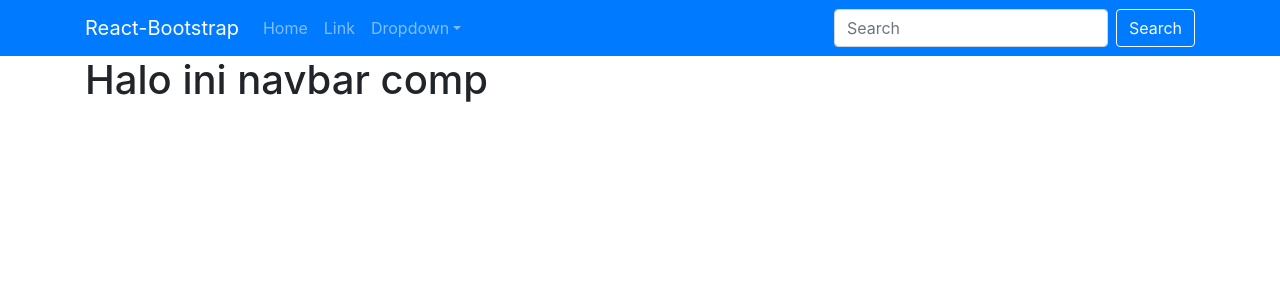
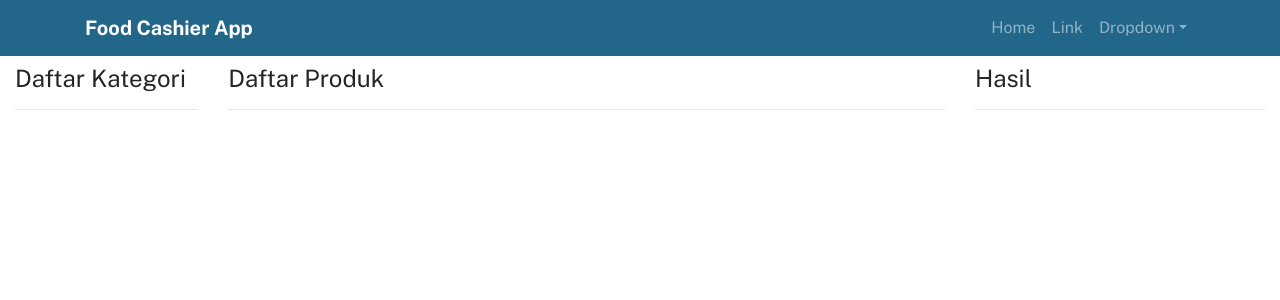
Before and after one commit to giannurwana19/react-food-app, a React (Create React App) app: page / in a window 1280 px wide. Shown: the top 300 px of the page. Built offline with nearby package versions, Linux system fonts and the light colour scheme.

Commit message:
setting font dan desain layout

```diff
--- a/src/App.js
+++ b/src/App.js
@@ -1,13 +1,22 @@
-import { Container } from 'react-bootstrap';
+import { Container, Row } from 'react-bootstrap';
+import {
+  ListCategoryComp,
+  ListProductComp,
+  NavbarComp,
+  ResultComp,
+} from './components';
 import './App.css';
-import NavbarComp from './components/NavbarComp';
 
 function App() {
   return (
     <>
       <NavbarComp />
-      <Container>
-        <h1>Halo ini navbar comp</h1>
+      <Container fluid>
+        <Row>
+          <ListCategoryComp />
+          <ListProductComp />
+          <ResultComp />
+        </Row>
       </Container>
     </>
   );
--- /dev/null
+++ b/src/components/ListCategoryComp.js
@@ -0,0 +1,15 @@
+import { Component } from 'react';
+import { Col } from 'react-bootstrap';
+
+class ListCategoryComp extends Component {
+  render() {
+    return (
+      <Col md="2">
+        <h4>Daftar Kategori</h4>
+        <hr />
+      </Col>
+    );
+  }
+}
+
+export default ListCategoryComp;
--- /dev/null
+++ b/src/components/ListProductComp.js
@@ -0,0 +1,15 @@
+import { Component } from 'react';
+import { Col } from 'react-bootstrap';
+
+class ListProductComp extends Component {
+  render() {
+    return (
+      <Col>
+        <h4>Daftar Produk</h4>
+        <hr />
+      </Col>
+    );
+  }
+}
+
+export default ListProductComp;
--- a/src/components/NavbarComp.js
+++ b/src/components/NavbarComp.js
@@ -1,21 +1,15 @@
-import {
-  Button,
-  Container,
-  Form,
-  FormControl,
-  Nav,
-  Navbar,
-  NavDropdown,
-} from 'react-bootstrap';
+import { Container, Nav, Navbar, NavDropdown } from 'react-bootstrap';
 
 const NavbarComp = () => {
   return (
-    <Navbar bg="primary" variant="dark" expand="lg">
+    <Navbar variant="dark" className="mb-2" expand="lg">
       <Container>
-        <Navbar.Brand href="#home">React-Bootstrap</Navbar.Brand>
+        <Navbar.Brand href="#home">
+          <strong>Food Cashier App</strong>
+        </Navbar.Brand>
         <Navbar.Toggle aria-controls="basic-navbar-nav" />
         <Navbar.Collapse id="basic-navbar-nav">
-          <Nav className="mr-auto">
+          <Nav className="ml-auto">
             <Nav.Link href="#home">Home</Nav.Link>
             <Nav.Link href="#link">Link</Nav.Link>
             <NavDropdown title="Dropdown" id="basic-nav-dropdown">
@@ -30,10 +24,6 @@ const NavbarComp = () => {
               </NavDropdown.Item>
             </NavDropdown>
           </Nav>
-          <Form inline>
-            <FormControl type="text" placeholder="Search" className="mr-sm-2" />
-            <Button variant="outline-light">Search</Button>
-          </Form>
         </Navbar.Collapse>
       </Container>
     </Navbar>
--- /dev/null
+++ b/src/components/ResultComp.js
@@ -0,0 +1,15 @@
+import { Component } from 'react';
+import { Col } from 'react-bootstrap';
+
+class ResultComp extends Component {
+  render() {
+    return (
+      <Col md="3">
+        <h4>Hasil</h4>
+        <hr />
+      </Col>
+    );
+  }
+}
+
+export default ResultComp;
--- /dev/null
+++ b/src/components/index.js
@@ -0,0 +1,6 @@
+import ListCategoryComp from './ListCategoryComp';
+import ListProductComp from './ListProductComp';
+import NavbarComp from './NavbarComp';
+import ResultComp from './ResultComp';
+
+export { NavbarComp, ListCategoryComp, ResultComp, ListProductComp };
--- a/src/index.css
+++ b/src/index.css
@@ -1,8 +1,11 @@
+@import url('https://fonts.googleapis.com/css2?family=Public+Sans:wght@300;400;700&display=swap');
+
 body {
   margin: 0;
-  font-family: -apple-system, BlinkMacSystemFont, 'Segoe UI', 'Roboto', 'Oxygen',
+  /* font-family: -apple-system, BlinkMacSystemFont, 'Segoe UI', 'Roboto', 'Oxygen',
     'Ubuntu', 'Cantarell', 'Fira Sans', 'Droid Sans', 'Helvetica Neue',
-    sans-serif;
+    sans-serif; */
+  font-family: 'Public Sans', sans-serif;
   -webkit-font-smoothing: antialiased;
   -moz-osx-font-smoothing: grayscale;
 }
@@ -11,3 +14,7 @@ code {
   font-family: source-code-pro, Menlo, Monaco, Consolas, 'Courier New',
     monospace;
 }
+
+.navbar {
+  background-color: #22668a;
+}
```
